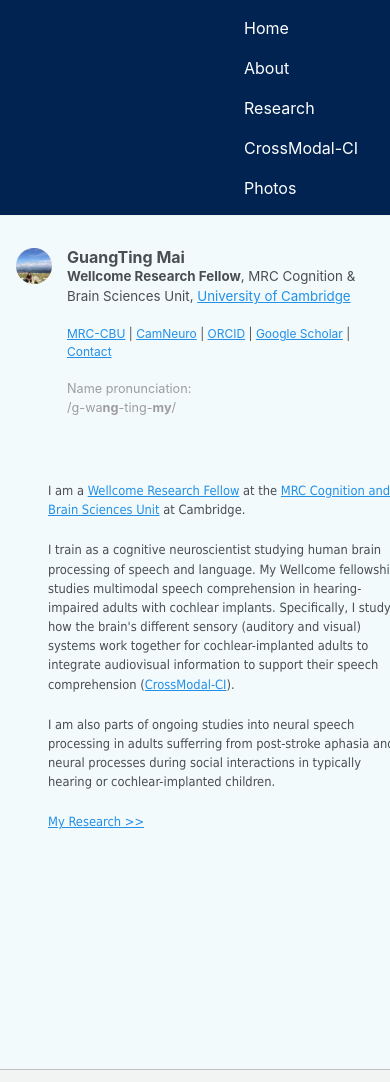
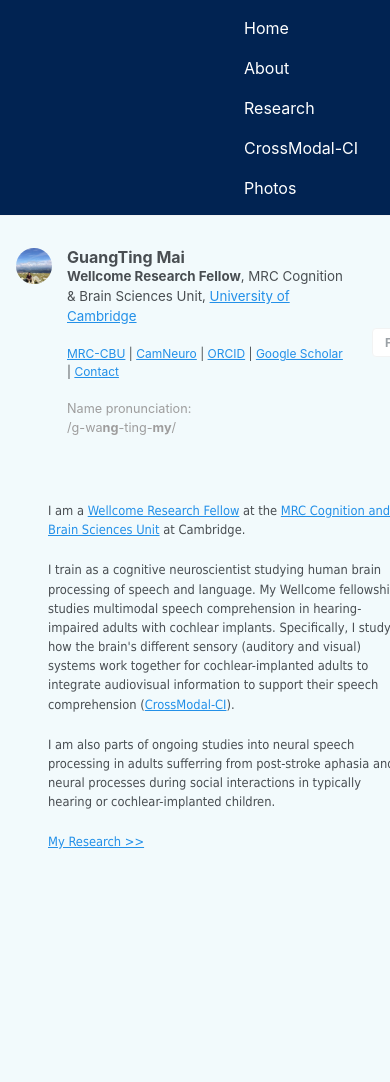
Before and after one commit to guangtingmai/guangtingmai.github.io, a Jekyll site: the page built from _pages/readme.html, in a window 390 px wide, cut to the strip 0-1082 px from the top of the page. Built offline with Jekyll 4.4.1, drawn with Linux system fonts in a browser that asks for light colours.

Commit message:
Update custom.scss

```diff
--- a/_sass/custom.scss
+++ b/_sass/custom.scss
@@ -183,9 +183,9 @@
 
 @media (max-width: 1024px) {
   .sidebar > * {
-    width: 450px !important;
-    min-width: 450px !important;
-    max-width: 450px !important;
+    width: 420px !important;
+    min-width: 420px !important;
+    max-width: 420px !important;
     box-sizing: border-box !important;
   }
 }
```
